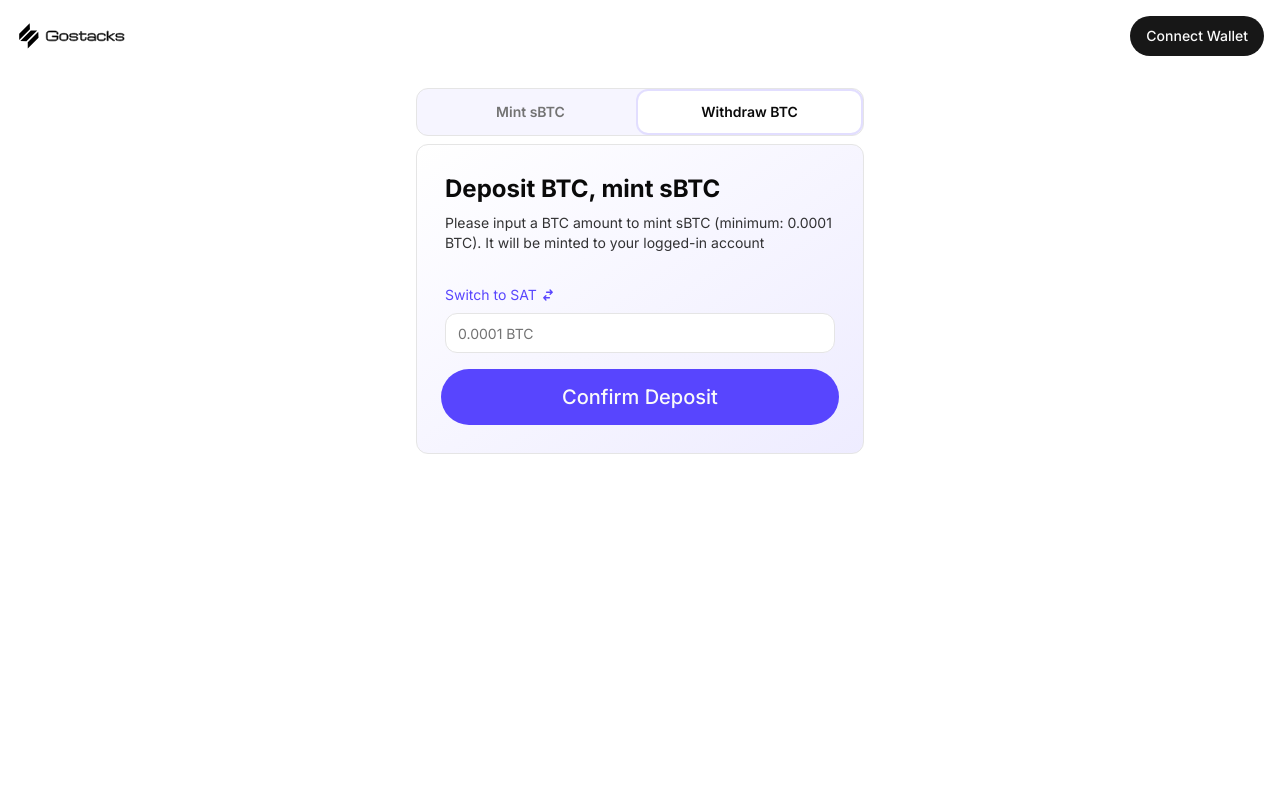
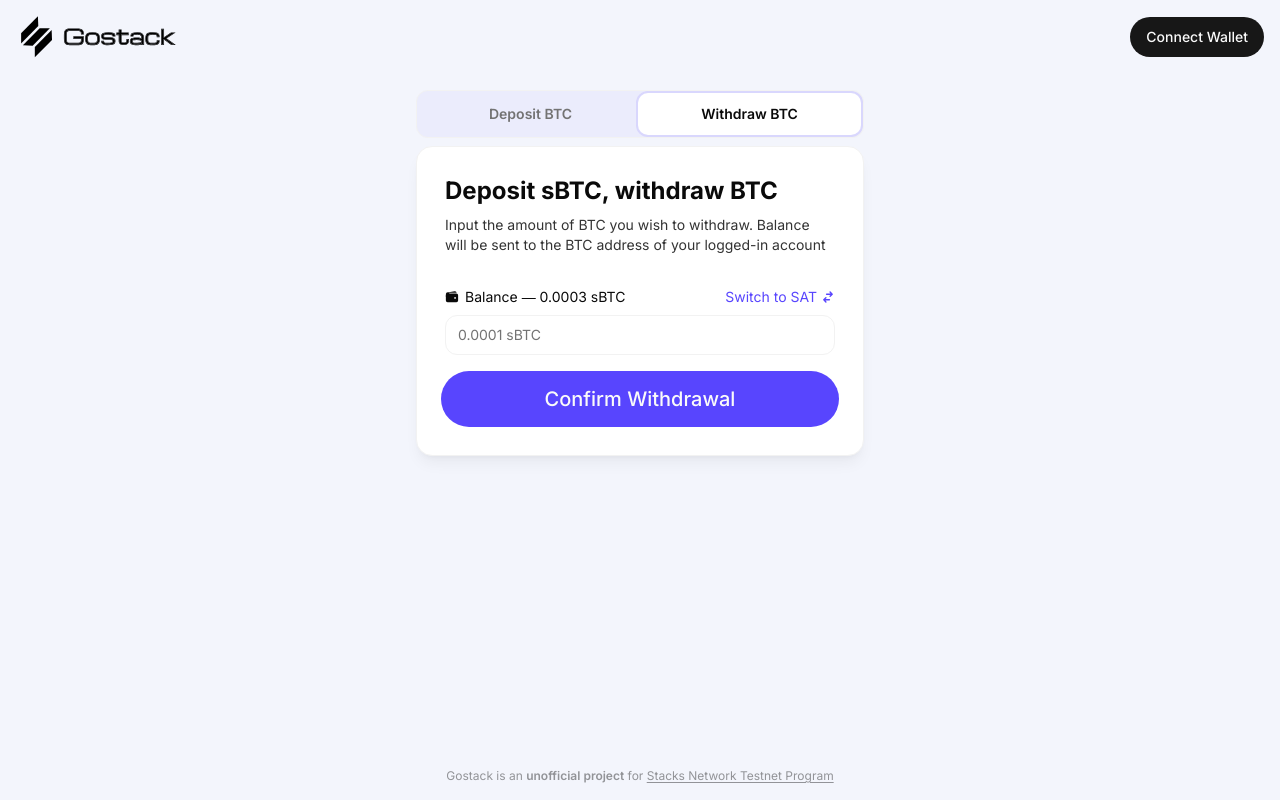
Before and after one commit to D3Portillo/gostack.monster, a Next.js app: page / in a window 1280 px wide. Both pictures are taken after a click on the tab "Withdraw BTC". Built offline with nearby package versions, Linux system fonts and the light colour scheme.

Commit message:
CHORES: minor ui updates

```diff
--- a/components/Deposit.tsx
+++ b/components/Deposit.tsx
@@ -6,6 +6,7 @@ import useOnOffMachine from "@/lib/useOnOffMachine"
 
 import { Input } from "@/components/ui/input"
 import { Button } from "@/components/ui/button"
+import { IoWallet } from "react-icons/io5"
 
 import { HiSwitchHorizontal } from "react-icons/hi"
 
@@ -89,20 +90,26 @@ function Deposit() {
   }
 
   return (
-    <section className="border p-7 rounded-xl bg-gradient-to-tl from-stacks-purple/10 to-white">
+    <section className="border p-7 rounded-2xl bg-white shadow-lg shadow-black/5">
       <h2 className="text-2xl mb-2 font-bold">Deposit BTC, mint sBTC</h2>
       <p className="text-sm text-black/80">
-        Please input a BTC amount to mint sBTC (minimum: 0.0001 BTC). It will be
+        Input a BTC amount to mint sBTC (minimum: 0.0001 BTC). sBTC will be
         minted to your logged-in account
       </p>
 
+      <nav className="flex justify-between mt-8 text-sm">
+        <div className="flex items-center gap-1.5">
+          <IoWallet />
+          <span>Balance ― 0.0003 BTC</span>
+        </div>
         <button
           onClick={depositSAT.toggle}
-        className="flex items-center mt-8 gap-1 text-stacks-purple text-sm"
+          className="flex items-center gap-1 text-stacks-purple"
         >
           <span>Switch to {depositSAT.isOn ? "BTC" : "SAT"}</span>
           <HiSwitchHorizontal />
         </button>
+      </nav>
       <div className="flex flex-col gap-4 mt-2">
         <Input
           type="balance"
--- /dev/null
+++ b/components/Navigation.tsx
@@ -0,0 +1,15 @@
+import Image from "next/image"
+import { Button } from "@/components/ui/button"
+
+import asset_logo from "@/assets/logo.svg"
+
+function Navigation() {
+  return (
+    <nav className="flex items-center justify-between w-full">
+      <Image className="w-full max-w-[10rem]" src={asset_logo} alt="" />
+      <Button className="rounded-full">Connect Wallet</Button>
+    </nav>
+  )
+}
+
+export default Navigation
--- /dev/null
+++ b/components/Withdraw.tsx
@@ -0,0 +1,47 @@
+import useOnOffMachine from "@/lib/useOnOffMachine"
+
+import { Input } from "@/components/ui/input"
+import { Button } from "@/components/ui/button"
+import { IoWallet } from "react-icons/io5"
+
+import { HiSwitchHorizontal } from "react-icons/hi"
+
+function Withdraw() {
+  const depositSAT = useOnOffMachine()
+
+  return (
+    <section className="border p-7 rounded-2xl bg-white shadow-lg shadow-black/5">
+      <h2 className="text-2xl mb-2 font-bold">Deposit sBTC, withdraw BTC</h2>
+      <p className="text-sm text-black/80">
+        Input the amount of BTC you wish to withdraw. Balance will be sent to
+        the BTC address of your logged-in account
+      </p>
+
+      <nav className="flex justify-between mt-8 text-sm">
+        <div className="flex items-center gap-1.5">
+          <IoWallet />
+          <span>Balance ― 0.0003 sBTC</span>
+        </div>
+        <button
+          onClick={depositSAT.toggle}
+          className="flex items-center gap-1 text-stacks-purple"
+        >
+          <span>Switch to {depositSAT.isOn ? "sBTC" : "SAT"}</span>
+          <HiSwitchHorizontal />
+        </button>
+      </nav>
+      <div className="flex flex-col gap-4 mt-2">
+        <Input
+          type="balance"
+          className="rounded-xl"
+          placeholder={depositSAT.isOn ? "1000 SAT" : "0.0001 sBTC"}
+        />
+        <Button className="-mx-1 rounded-full h-14 text-xl bg-stacks-purple hover:bg-stacks-purple">
+          Confirm Withdrawal
+        </Button>
+      </div>
+    </section>
+  )
+}
+
+export default Withdraw
--- a/pages/index.tsx
+++ b/pages/index.tsx
@@ -1,9 +1,8 @@
-import Image from "next/image"
+import Link from "next/link"
+import { Tabs, TabsList, TabsContent, TabsTrigger } from "@/components/ui/tabs"
 import Deposit from "@/components/Deposit"
-import { Button } from "@/components/ui/button"
-import { Tabs, TabsList, TabsContent, TabsTrigger } from "@/components/ui/tabs"
-
-import asset_logo from "@/assets/logo.svg"
+import Navigation from "@/components/Navigation"
+import Withdraw from "@/components/Withdraw"
 
 const TABS = {
   DEPOSIT: "DEPOSIT",
@@ -13,14 +12,11 @@ const TABS = {
 export default function Home() {
   return (
     <main className="container flex flex-col gap-8 items-center min-h-screen p-4">
-      <nav className="flex items-center justify-between w-full">
-        <Image src={asset_logo} alt="" />
-        <Button className="rounded-full">Connect Wallet</Button>
-      </nav>
+      <Navigation />
       <Tabs defaultValue={TABS.DEPOSIT} className="w-full max-w-md">
         <TabsList className="grid bg-stacks-purple/5 border h-12 rounded-xl [&_button]:h-full [&_button]:rounded-lg w-full grid-cols-2">
           <TabsTrigger className="font-semibold" value={TABS.DEPOSIT}>
-            Mint sBTC
+            Deposit BTC
           </TabsTrigger>
           <TabsTrigger className="font-semibold" value={TABS.WITHDRAW}>
             Withdraw BTC
@@ -31,9 +27,22 @@ export default function Home() {
           <Deposit />
         </TabsContent>
         <TabsContent value={TABS.WITHDRAW}>
-          <Deposit />
+          <Withdraw />
         </TabsContent>
       </Tabs>
+
+      <div className="flex-grow" />
+
+      <p className="text-xs text-black/40 text-center">
+        Gostack is an <strong>unofficial project</strong> for{" "}
+        <Link
+          className="underline underline-offset-2"
+          href="https://stacks.org/sbtc-testnet"
+          target="_blank"
+        >
+          Stacks Network Testnet Program
+        </Link>
+      </p>
     </main>
   )
 }
--- a/styles/globals.css
+++ b/styles/globals.css
@@ -28,8 +28,8 @@
     --destructive: 0 84.2% 60.2%;
     --destructive-foreground: 0 0% 98%;
 
-    --border: 0 0% 89.8%;
-    --input: 0 0% 89.8%;
+    --border: 0 0% 95%;
+    --input: 0 0% 95%;
     --ring: 0 0% 3.9%;
 
     --radius: 0.5rem;
@@ -44,3 +44,11 @@
     @apply bg-background text-foreground;
   }
 }
+
+body {
+  @apply bg-stacks-celeste;
+}
+
+strong {
+  @apply font-semibold;
+}
--- a/tailwind.config.js
+++ b/tailwind.config.js
@@ -19,6 +19,7 @@ module.exports = {
       colors: {
         stacks: {
           purple: "#5845fe",
+          celeste: "#f3f5fc",
         },
         border: "hsl(var(--border))",
         input: "hsl(var(--input))",
```
Also changed, not shown: assets/logo.svg. Lines whose indentation alone changed are shown as unchanged.
